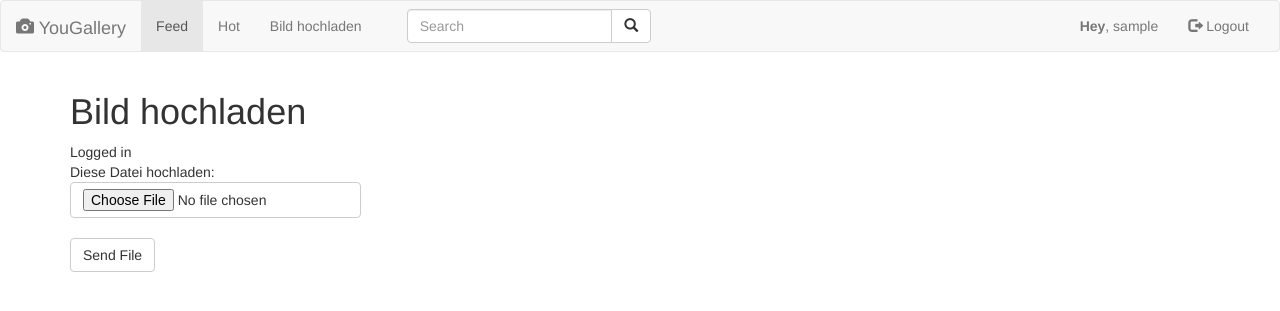
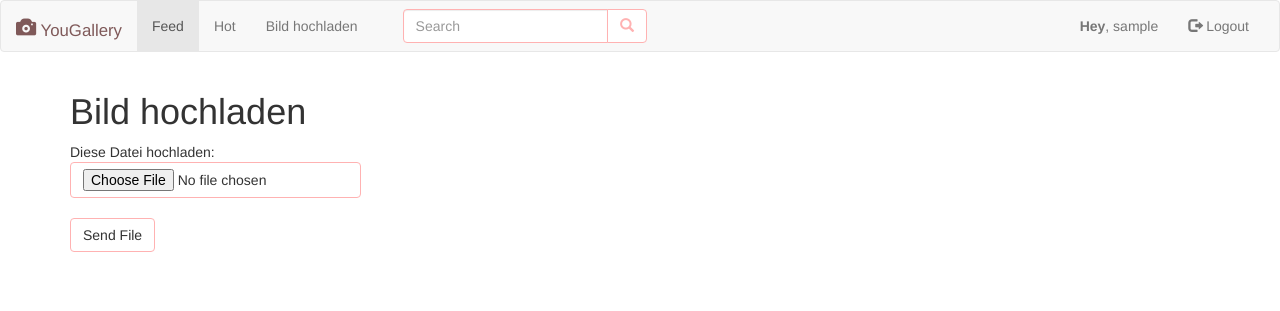
Before and after one commit to mariuskrass/YouGallery, a PHP site: page /picture in a window 1280 px wide. Shown: the top 311 px of the page. Run offline with PHP 8.4, Linux system fonts and the light colour scheme; the visitor is signed in with stand-in values (Sample User, id 1).

Commit message:
Change Style

```diff
--- a/public/public/css/style.css
+++ b/public/public/css/style.css
@@ -169,3 +169,16 @@
     color:red;
     transition-delay: 0.1ms;
 }
+
+.btn-default {
+    border-color: #FFB2B2;
+}
+
+.btn-default:hover {
+    border-color: #FFB2B2;
+    background-color:rgba(255,178,178,0.3);
+}
+
+#search {
+    border-color: #FFB2B2;
+}
--- a/view/header.php
+++ b/view/header.php
@@ -52,7 +52,7 @@ else{
         <span class="icon-bar"></span>
         <span class="icon-bar"></span>
       </button>
-      <a class="navbar-brand" href="/"><span class="glyphicon glyphicon-camera" style="font-size: 1em;"></span> YouGallery</a>
+      <a class="navbar-brand navcolor" href="/" style="font-size: 1.2em; color: #7F5959;"><span class="glyphicon glyphicon-camera" style="font-size: 1.2em; color: #7F5959;"></span> YouGallery</a>
     </div>
     <div class="collapse navbar-collapse" id="myNavbar">
       <ul class="nav navbar-nav <?= $style_hidden ?>">
@@ -66,7 +66,7 @@ else{
         <div class="input-group">
             <input type="text" class="form-control" placeholder="Search" name="keyword" id="search">
             <div class="input-group-btn">
-                <button class="btn btn-default" type="submit"><i class="glyphicon glyphicon-search"></i></button>
+                <button class="btn btn-default" type="submit"><i class="glyphicon glyphicon-search" style="color: #FFB2B2;"></i></button>
             </div>
         </div>
         </form>
--- a/view/picture_upload.php
+++ b/view/picture_upload.php
@@ -6,7 +6,7 @@
         echo('<div class="alert alert-success">Datei wurde erfolgreich hochgeladen!</div>');
     }
     if($_SESSION['besucht'] == true){
-        echo("Logged in");
+
     }
     else{
         echo("Failed to login!");
--- a/view/search.php
+++ b/view/search.php
@@ -6,8 +6,10 @@ foreach($result as $user) :?>
             <div id='content' class='searchname'>
                 <a class='name' href="/profile?userId=<?=$user->id?>"><?=$user->username?></a><br><br>
                 <p class='status'><?=$user->status ?></p>
-                <h3><?=$user->followersCount?></h3>
+                <h3><?=$user->followersCount?> Follower</h3>
             </div>
 </div>
+<br>
+<br>
 
 <?php endforeach;?>
```
